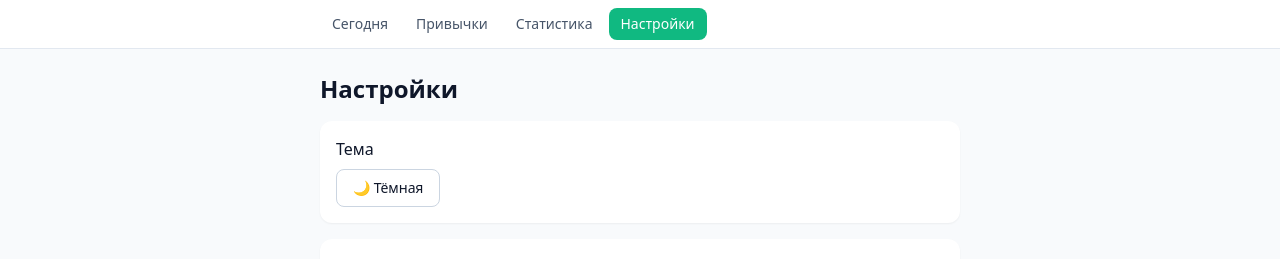
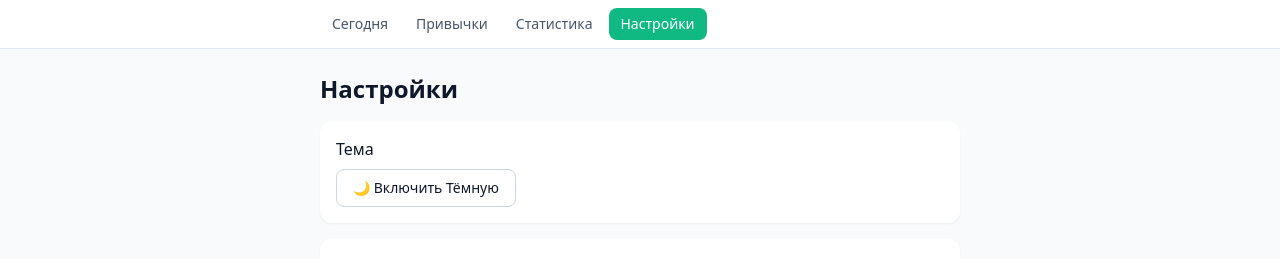
Before and after one commit to koil-zairex/DarkAge, a React (Vite) app in the folder treker puti/: page / in a window 1280 px wide. Both pictures are taken after a click on the button "Настройки". Shown: the top 259 px of the page. Built offline with nearby package versions, Linux system fonts and the light colour scheme.

Commit message:
маленькое изменение темы

```diff
--- a/treker puti/src/pages/SettingsPage.jsx
+++ b/treker puti/src/pages/SettingsPage.jsx
@@ -25,7 +25,7 @@ export default function SettingsPage({ theme, setTheme, onReset }) {
             onClick={toggleTheme}
             className="rounded-lg border border-slate-300 px-4 py-2 text-sm transition hover:bg-slate-100 dark:border-slate-600 dark:hover:bg-slate-700"
           >
-            {isDark ? '☀️ Светлая' : '🌙 Тёмная'}
+            {isDark ? '☀️ Включить Светлую' : '🌙 Включить Тёмную'}
           </button>
         </div>
 
```
